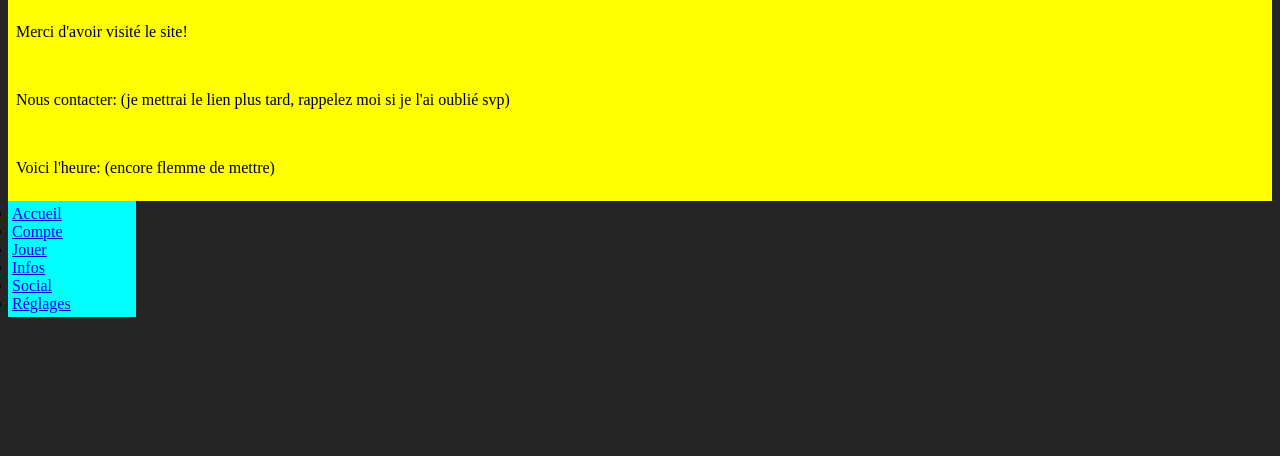
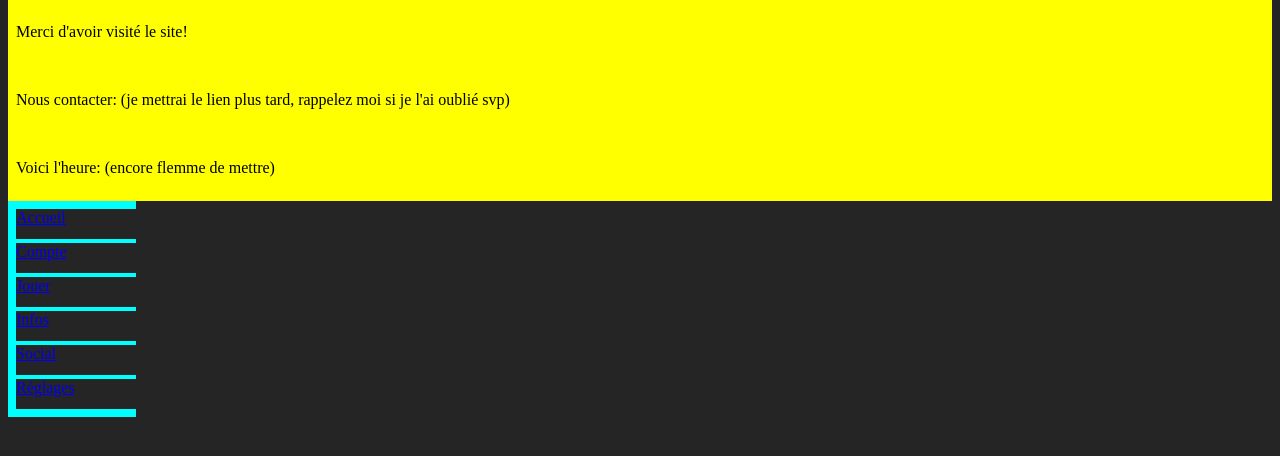
Before and after one commit to Iriax72/DnD-online, a PHP site: page /index.php in a window 1280 px wide. Shown: the part 204-660 px from the top of the page. Run offline with PHP 8.4, Linux system fonts and the light colour scheme.

Commit message:
style nav

```diff
--- a/php/nav.php
+++ b/php/nav.php
@@ -1,7 +1,7 @@
 <?php
 function navButton(string $page, string $name):string {
     return <<<HTML
-    <li>
+    <li class="nav-element">
         <a href="/index.php?page=$page">$name</a>
     </li>
 HTML;
@@ -9,7 +9,7 @@ HTML;
 ?>
 
 <nav id="nav" class="nav-container">
-    <ul class="m-0 p-0">
+    <ul class="m-0 p-0 ul-no-style">
         <?= navButton('accueil', 'Accueil');?>
         <?= navButton('account', 'Compte');?>
         <?= navButton('play', 'Jouer');?>
--- a/style.css
+++ b/style.css
@@ -64,11 +64,11 @@ header{
     object-fit: contain;
 }
 
-header nav ul{
+.ul-no-style{
     list-style-type: none;
 }
 
-header nav ul li{
+.nav-element{
     background-color: #252525;
     width: 100%;
     height: 30px;
```
